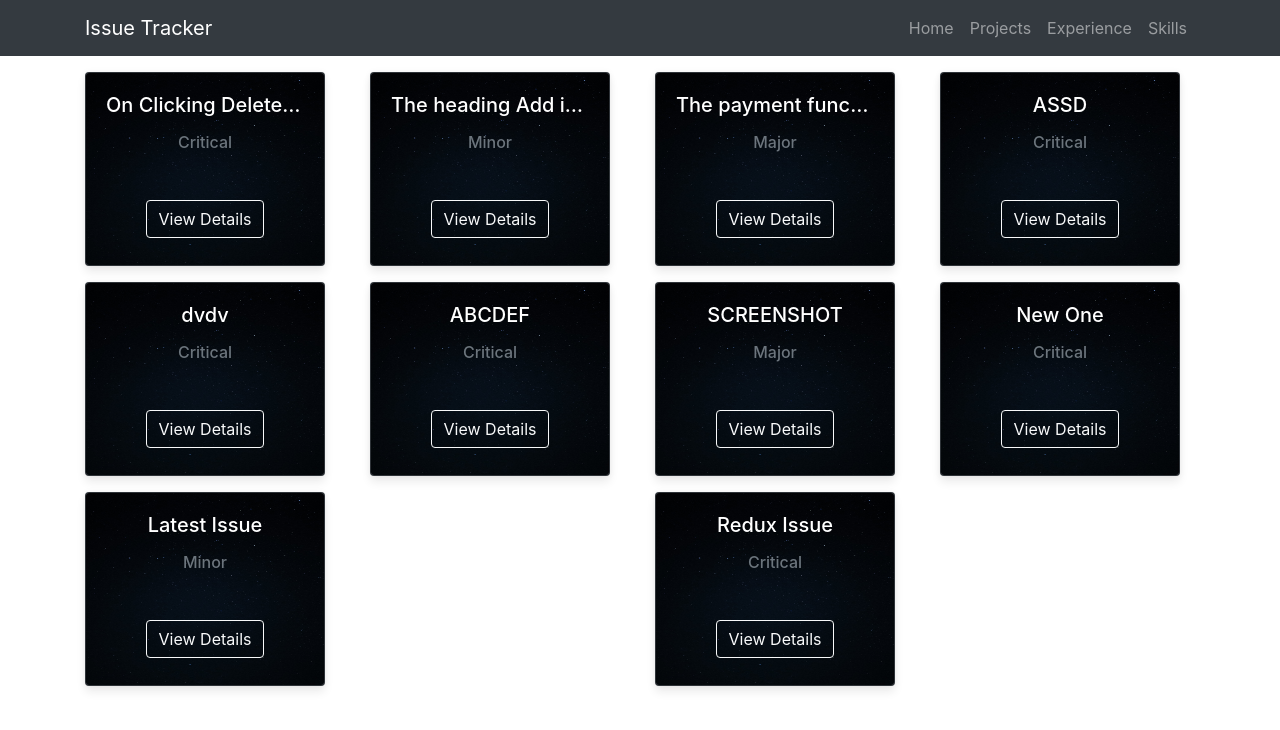
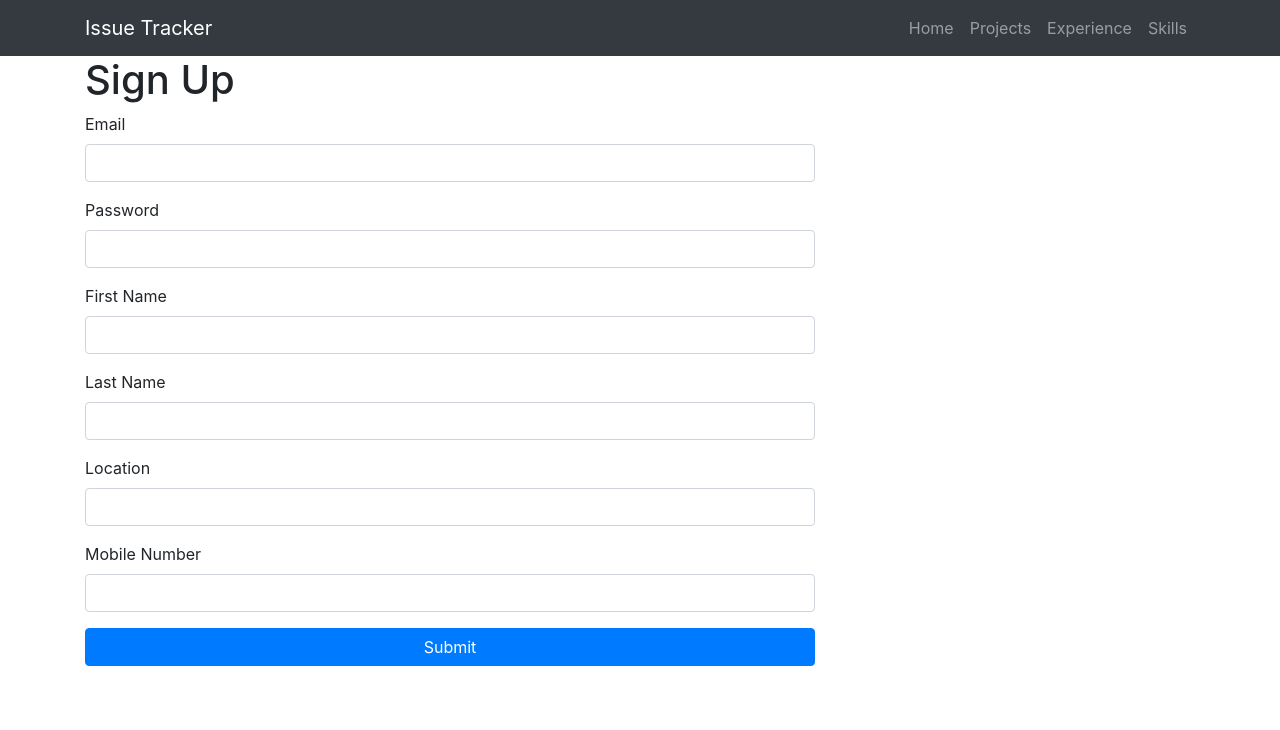
Before and after one commit to ravikumarpal281/Issue-Tracker, a React (Create React App) app: page / in a window 1280 px wide. Shown: the top 730 px of the page. Built offline with nearby package versions, Linux system fonts and the light colour scheme; data requests are answered from the project's data file.

Commit message:
Added Sign Up page

```diff
--- a/db.json
+++ b/db.json
@@ -60,5 +60,39 @@
       "status": "Open",
       "id": 10
     }
+  ],
+  "Users": [
+    {
+      "id": 1,
+      "email": "one@issues.com",
+      "password": "abc123",
+      "firstName": "ABC",
+      "lastName": "XYZ",
+      "location": "Noida",
+      "mobileNumber": 1234567890
+    },
+    {
+      "id": 2,
+      "email": "two@issues.com",
+      "password": "abc1234",
+      "firstName": "ABCD",
+      "lastName": "WXYZ",
+      "location": "Noida",
+      "mobileNumber": 1234567890
+    },
+    {
+      "email": "three@issues.com",
+      "password": "three",
+      "firstName": "THREE",
+      "lastName": "THREE",
+      "location": "Noida",
+      "mobileNumber": 1234567890,
+      "id": 3
+    },
+    {
+      "email": "three@issues.com",
+      "password": "three",
+      "id": 4
+    }
   ]
 }
--- a/package.json
+++ b/package.json
@@ -8,6 +8,7 @@
     "@testing-library/user-event": "^12.7.1",
     "axios": "^0.21.1",
     "bootstrap": "^4.6.0",
+    "formik": "^2.2.6",
     "json-server": "^0.16.3",
     "react": "^17.0.1",
     "react-bootstrap": "^1.5.0",
@@ -16,7 +17,8 @@
     "react-scripts": "4.0.2",
     "redux": "^4.0.5",
     "redux-thunk": "^2.3.0",
-    "web-vitals": "^1.1.0"
+    "web-vitals": "^1.1.0",
+    "yup": "^0.32.9"
   },
   "scripts": {
     "start": "react-scripts start",
--- a/src/App.css
+++ b/src/App.css
@@ -1,5 +1,9 @@
-.App {
-  text-align: center;
+.signup-form {
+  width: 100%;
+  max-width: 330px;
+  padding: 15px;
+  margin: auto;
+  height: 100%;
 }
 
 .card {
--- a/src/App.js
+++ b/src/App.js
@@ -4,12 +4,14 @@ import "./App.css";
 import HomePage from "./components/HomePage";
 import NavBar from "./components/NavBar";
 import store from "./components/redux/store";
+import SignUp from "./components/SignUp";
 function App() {
   return (
     <Provider store={store}>
       <div className="App">
         <NavBar></NavBar>
-        <HomePage></HomePage>
+        <SignUp></SignUp>
+        {/* <HomePage></HomePage> */}
       </div>
     </Provider>
   );
--- a/src/components/SignUp.js
+++ b/src/components/SignUp.js
@@ -1,7 +1,125 @@
+import { useFormik } from "formik";
+import * as Yup from "yup";
 import React from "react";
+import { Button, Container, Form, Row, Col } from "react-bootstrap";
 
 const SignUp = () => {
-  return <div></div>;
+  const formik = useFormik({
+    initialValues: {
+      Email: "",
+      Password: "",
+      FirstName: "",
+      LastName: "",
+      Location: "",
+      MobileNumber: "",
+    },
+    validationSchema: Yup.object({
+      Email: Yup.string().email().required("Email is required"),
+      Password: Yup.string().required("Password is required"),
+      FirstName: Yup.string().required("First Name is required"),
+      LastName: Yup.string().required("Last Name is required"),
+      Location: Yup.string().required("Location is required"),
+      MobileNumber: Yup.string().required("Mobile number is required"),
+    }),
+    onSubmit: (values) => {
+      console.log("Submit Handle VALUES", values);
+    },
+  });
+
+  return (
+    <div>
+      <Container>
+        <h1>Sign Up</h1>
+        <Row>
+          <Col sm={8}>
+            <Form onSubmit={formik.handleSubmit}>
+              <Form.Group>
+                <Form.Label>Email</Form.Label>
+                <Form.Control
+                  type="email"
+                  name="Email"
+                  onChange={formik.handleChange}
+                  value={formik.values.Email}
+                ></Form.Control>
+                {formik.errors.Email && formik.touched.Email && (
+                  <p style={{ color: "red" }}>{formik.errors.Email}</p>
+                )}
+              </Form.Group>
+
+              <Form.Group>
+                <Form.Label>Password</Form.Label>
+                <Form.Control
+                  type="password"
+                  name="Password"
+                  onChange={formik.handleChange}
+                  value={formik.values.Password}
+                ></Form.Control>
+                {formik.errors.Password && formik.touched.Password && (
+                  <p style={{ color: "red" }}>{formik.errors.Password}</p>
+                )}
+              </Form.Group>
+
+              <Form.Group>
+                <Form.Label>First Name</Form.Label>
+                <Form.Control
+                  type="text"
+                  name="FirstName"
+                  onChange={formik.handleChange}
+                  value={formik.values.FirstName}
+                ></Form.Control>
+                {formik.errors.FirstName && formik.touched.FirstName && (
+                  <p style={{ color: "red" }}>{formik.errors.FirstName}</p>
+                )}
+              </Form.Group>
+
+              <Form.Group>
+                <Form.Label>Last Name</Form.Label>
+                <Form.Control
+                  type="text"
+                  name="LastName"
+                  onChange={formik.handleChange}
+                  value={formik.values.LastName}
+                ></Form.Control>
+                {formik.errors.LastName && formik.touched.LastName && (
+                  <p style={{ color: "red" }}>{formik.errors.LastName}</p>
+                )}
+              </Form.Group>
+
+              <Form.Group>
+                <Form.Label>Location</Form.Label>
+                <Form.Control
+                  type="text"
+                  name="Location"
+                  onChange={formik.handleChange}
+                  value={formik.values.Location}
+                ></Form.Control>
+                {formik.errors.Location && formik.touched.Location && (
+                  <p style={{ color: "red" }}>{formik.errors.Location}</p>
+                )}
+              </Form.Group>
+
+              <Form.Group>
+                <Form.Label>Mobile Number</Form.Label>
+                <Form.Control
+                  type="text"
+                  name="MobileNumber"
+                  onChange={formik.handleChange}
+                  value={formik.values.MobileNumber}
+                ></Form.Control>
+                {formik.errors.MobileNumber && formik.touched.MobileNumber && (
+                  <p style={{ color: "red" }}>{formik.errors.MobileNumber}</p>
+                )}
+              </Form.Group>
+
+              <Button type="submit" style={{ width: "100%" }}>
+                Submit
+              </Button>
+            </Form>
+          </Col>
+        </Row>
+      </Container>
+    </div>
+  );
 };
 
 export default SignUp;
```
Also changed, not shown: 1 other file (tests, documents, lock files or other folders).
